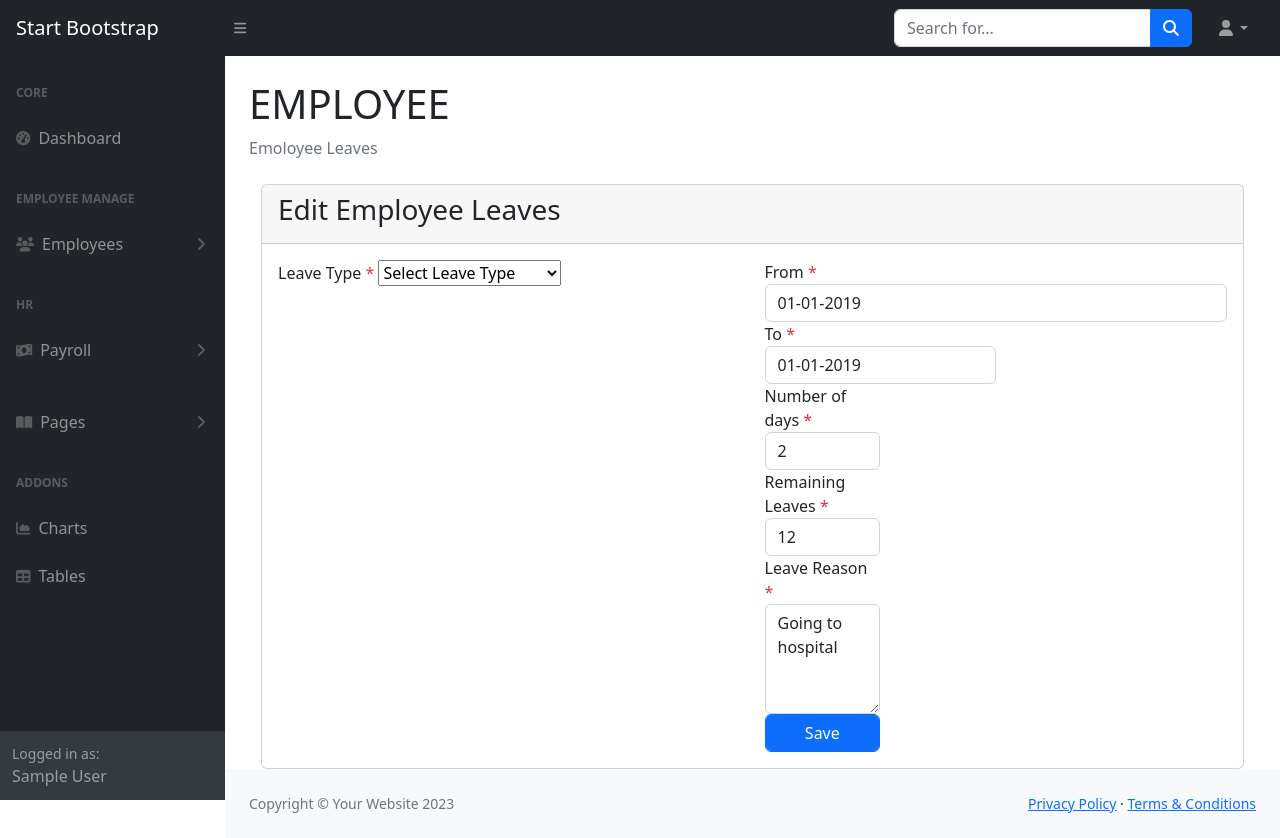
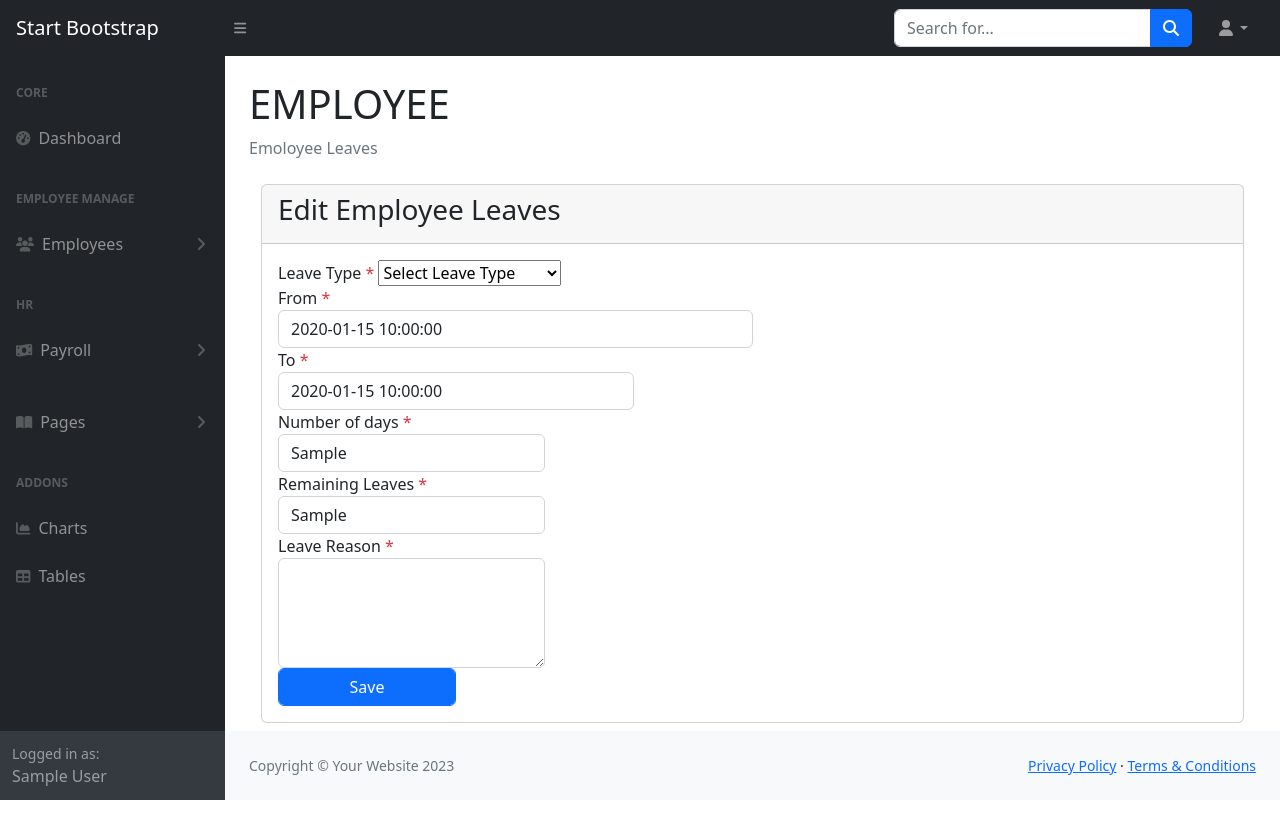
Before and after one commit to NOMAN396/employee, a PHP site: page /ems/employee_leaves_edit.php?id=1 in a window 1280 px wide. After the commit the page ends 800 px from the top, so only its background shows below. Run offline with PHP 8.4, Linux system fonts and the light colour scheme; the visitor is signed in with stand-in values (Sample User, id 1); tables that the repository leaves empty or names only in its code hold one stand-in row (values such as "Sample post"); some libraries are stand-ins or nearby versions.

Commit message:
completed employee leave

```diff
--- a/employee_edit.php
+++ b/employee_edit.php
@@ -59,14 +59,13 @@
                             </div>
                         </div>
 
-
-
                         <div class="col-sm-6">
                             <div class="form-group">
                                 <label>Phone:</label>
                                 <input type="text" value="<?= $d->phone ?>" name="phone" class="form-control">
                             </div>
                         </div>
+
                         <div class="col-sm-6">
                             <div class="form-group">
                                 <label>Employee_ID:</label>
--- a/employee_leaves_edit.php
+++ b/employee_leaves_edit.php
@@ -31,7 +31,7 @@
 
 
                 <div class="card-body">
-                  <div class="row ">
+                  <!-- <div class="row "> -->
                         <div class="col-sm-6">
                             <div class="form-group">
                             <label>Leave Type <span class="text-danger">*</span></label>
@@ -45,36 +45,36 @@
                             <div class="form-group">
                             <div class="cal-icon">
                             <label>From <span class="text-danger">*</span></label>
-											<input class="form-control datetimepicker" value="01-01-2019" type="text">
+											<input class="form-control datetimepicker" value="<?= $d->starting_at ?>" type="text">
                             </div>
                         </div>
 
-                        <div class="col-sm-6">
+                        <div class="col-sm-9">
                             <div class="form-group">
                             <label>To <span class="text-danger">*</span></label>
 										<div class="cal-icon">
-											<input class="form-control datetimepicker" value="01-01-2019" type="text">
+											<input class="form-control datetimepicker" value="<?= $d->ending_on ?>"  type="text">
                             </div>
                         </div>
 
-                        <div class="col-sm-6">
+                        <div class="col-sm-9">
                             <div class="form-group">
                             <label>Number of days <span class="text-danger">*</span></label>
-										<input class="form-control" readonly="" type="text" value="2">
+										<input class="form-control" readonly="" type="text" value="<?= $d->days ?>">
                             </div>
                         </div>
 
-                        <div class="col-sm-6">
+                        <div class="col-sm-9">
                             <div class="form-group">
                             <label>Remaining Leaves <span class="text-danger">*</span></label>
-										<input class="form-control" readonly="" value="12" type="text">
+										<input class="form-control" readonly="" value="<?= $d->days ?>" type="text">
                             </div>
                         </div>
 
-                        <div class="col-sm-6">
+                        <div class="col-sm-9">
                             <div class="form-group">
                             <label>Leave Reason <span class="text-danger">*</span></label>
-										<textarea rows="4" class="form-control">Going to hospital</textarea>
+										<textarea rows="4" class="form-control" value="<?= $d->reason ?>"></textarea>
                             </div>
                         </div>
 
```
Also changed, not shown: employee_leaves_add.php (+13 -7 lines), employee_leaves_delete.php (added, +19 -0 lines).
